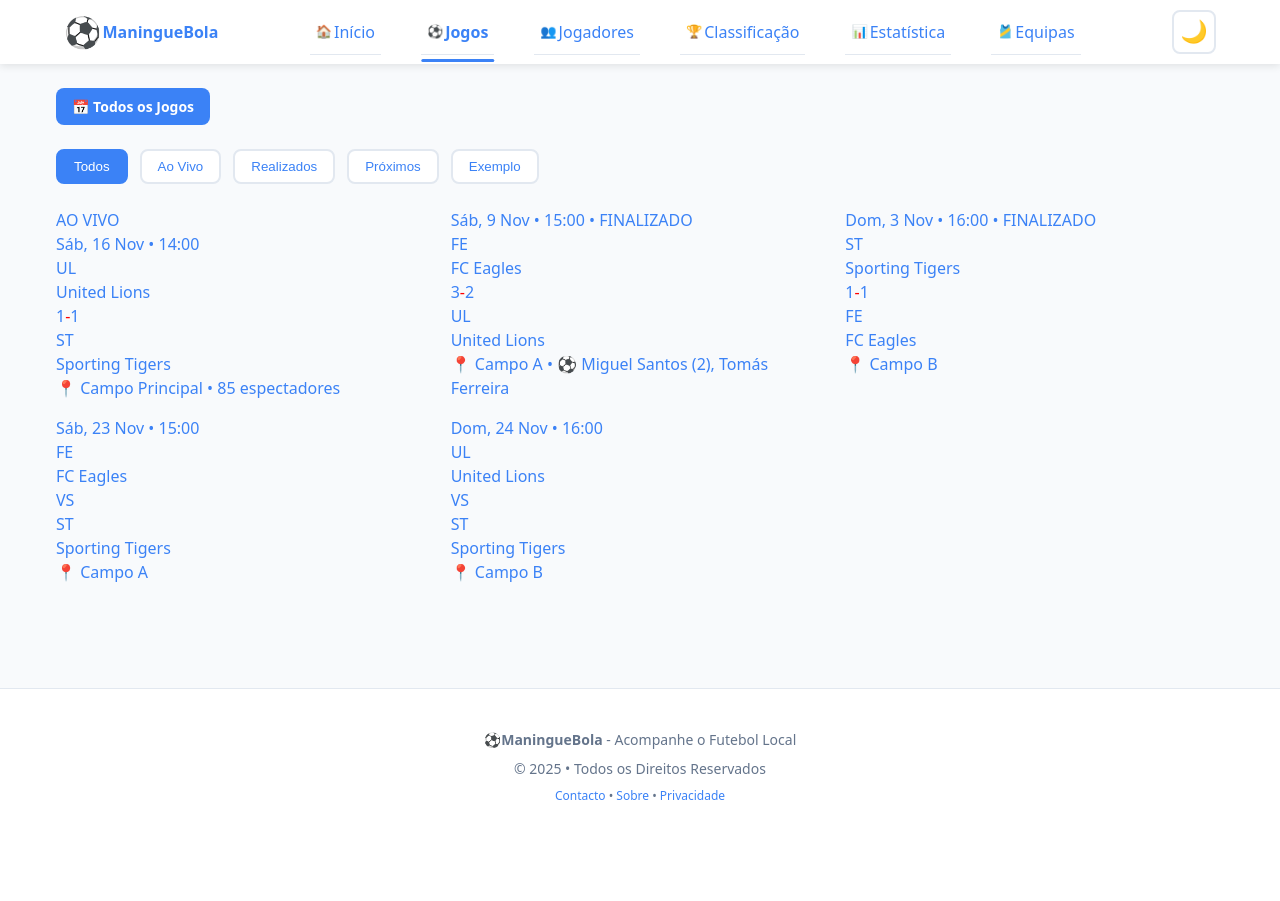
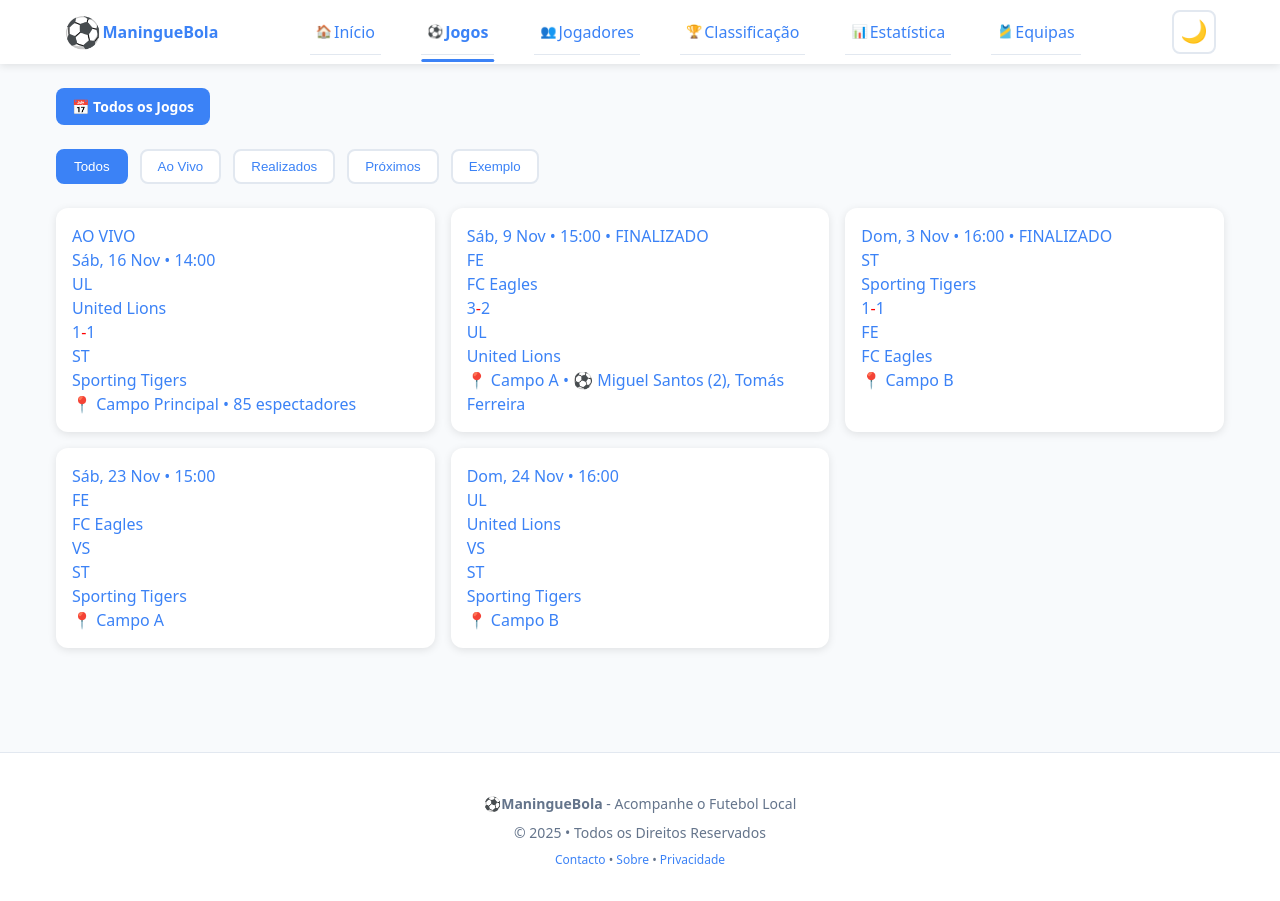
Before and after one commit to Raimundroid/maninguebola, a React (Vite) app: page /jogos in a window 1280 px wide. Before the commit the page ends 837 px from the top, so only its background shows below. Built offline with nearby package versions, Linux system fonts and the light colour scheme.

Commit message:
MatchesCard: .match-card done

```diff
--- a/src/components/MatchCard/MatchCard.css
+++ b/src/components/MatchCard/MatchCard.css
@@ -1,11 +1,10 @@
 .match-card {
-  /* background: var(--card-bg);
+  background: var(--card-bg);
   border-radius: 12px;
   padding: 16px;
   box-shadow: 0 2px 8px var(--shadow);
   position: relative;
-
-  transition: all 300ms; */
+  transition: all 300ms;
 }
 
 /* Add green left border if live*/
--- a/src/components/MatchCard/MatchCard.jsx
+++ b/src/components/MatchCard/MatchCard.jsx
@@ -6,21 +6,6 @@
 //   - match: object containing all match data (teams, scores, status, etc.)
 
 import "./MatchCard.css";
-
-// export const matchesData = [
-//   {
-//     id: 1, // Unique ID for React keys
-//     homeTeam: teams.lions, // Reference to team object
-//     awayTeam: teams.tigers,
-//     homeScore: 1, // Only for live/finished
-//     awayScore: 1,
-//     date: "Sáb, 16 Nov", // Formatted date string
-//     time: "14:00",
-//     status: "live", // 'live' | 'finished' | 'upcoming'
-//     minute: 67, // Current minute (only for live)
-//     venue: "Campo Principal",
-//     info: "85 espectadores", // Optional extra info
-//   },]
 
 const MatchCard = ({ match }) => {
   // Destructure all properties we need from the match object
@@ -42,11 +27,7 @@ const MatchCard = ({ match }) => {
   const isLive = status === "live";
 
   return (
-    <div
-      /*style={styles.card}*/ className={`match-card ${
-        isLive ? "match-card--live" : ""
-      }`}
-    >
+    <div className={`match-card ${isLive ? "match-card--live" : ""}`}>
       {/* Only show live badge if match is currently being played */}
       {isLive && (
         <div /*style={styles.liveBadge}*/ className="active-badge">
```
